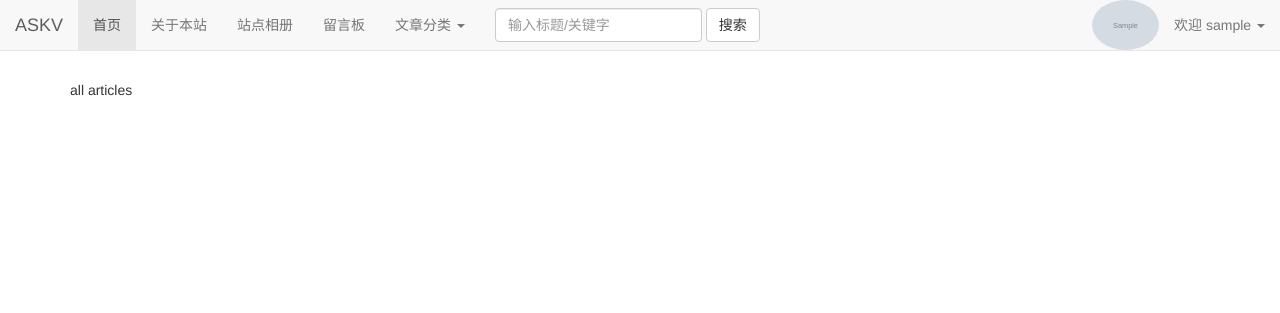
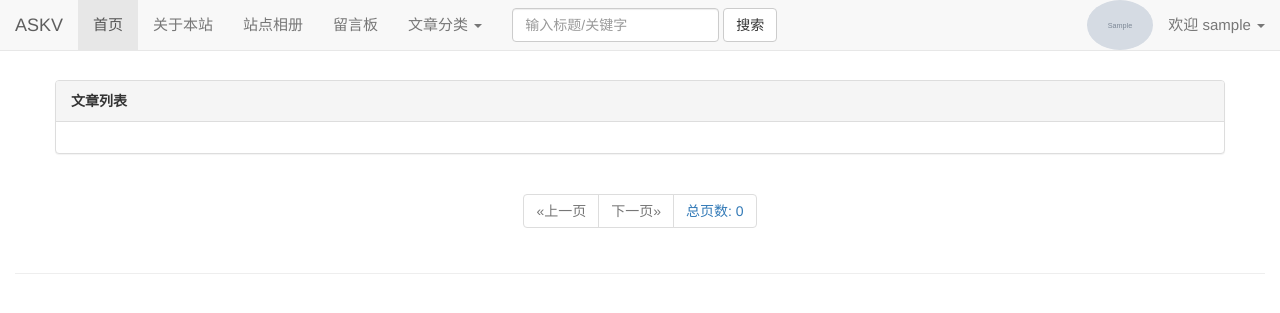
Before and after one commit to aikey2022/minipress, a Flask app: page / in a window 1280 px wide. Shown: the top 313 px of the page. Run offline with Flask 2, Linux system fonts and the light colour scheme; the visitor is signed in with stand-in values (Sample User, id 1); tables that the repository leaves empty hold one stand-in row (values such as "Sample post"); grey boxes marked "Sample" are stand-in pictures; some libraries are stand-ins or nearby versions.

Commit message:
新增首页及首页分页展示功能

```diff
--- a/apps/article/articl_v1.py
+++ b/apps/article/articl_v1.py
@@ -9,9 +9,38 @@
 bp_logging = CreateLogging('article_v1','debug')
 
 
+# 文章首页
 @article_bp.route('/',endpoint='articles')
 def article_index():
-    return render_template('article/index.html',types=g.types,user=g.user)
+    # 获取当前分页数默认为1 类型为int
+    # 当前页码
+    current_page = request.args.get('page',1,type=int)
+    # 每页条数
+    per_page = 20
+
+    # 获取pagination对象
+    pagination = Article.query.filter(Article.uid == g.user.id,Article.isdelete != 1).order_by(-Article.create_time).paginate(page=current_page,per_page=per_page)
+
+    #========实现显示固定分页数====================
+
+    # 1 需要显示的固定页数长度
+    page_control = 5
+
+    # 2 计算当前页到尾页的长度
+    page_len = pagination.pages - pagination.page
+
+    # 3 比较当前页到尾页的长度与设定的长度
+    if pagination.pages<page_control:
+        # 3.1 总页数小于固定页数长度
+        middle_page = range(1,pagination.pages+1)
+    elif page_len < page_control<= pagination.pages:
+        # 3.2 当前页到尾页全部显示
+        middle_page = range(pagination.pages-page_control+1,pagination.pages+1)
+    else:
+        # 3.3 当前页到设置的长度
+        middle_page = range(pagination.page,pagination.page+page_control)
+
+    return render_template('article/index.html',user=g.user,types=g.types,pagination=pagination,middle_page=middle_page)
 
 
 # 发布文章
--- a/templates/article/index.html
+++ b/templates/article/index.html
@@ -1,6 +1,21 @@
 {% extends 'base.html' %}
 
 {% block title %} <title>首页</title> {% endblock %}
+
+{% block style %}
+<style>
+{# 去掉鼠标悬浮下划线 #}
+a{
+    text-decoration: none;
+    font-size: 15px;
+    color: black;
+}
+a:hover {text-decoration: none;}
+
+</style>
+{% endblock %}
+
+
 {% block content %}
 <div class="container">
     {# 打印闪现内容 #}
@@ -16,6 +31,47 @@
     </h3>
 
     {# 展示所有文章 #}
-    <p>all articles</p>
+    <div class="row">
+        <div class="panel panel-default">
+          <div class="panel-heading"><strong>文章列表</strong></div>
+              <div class="panel-body">
+                <div class="col-md-12" >
+                    {% for article in pagination.items %}
+                    <div class="col-md-10" ><span style="color: #7ed321;">•</span> <a style="lineheight:20" href="{{ url_for('article.detail') }}?aid={{ article.id}}" title="{{article.article_title}}" target="_blank">{{article.article_title}}</a> </div> <div class="col-md-2" style="color:gray">{{article.create_time}}</div>
+                    {% endfor %}
+                </div>
+              </div>
+        </div>
+    </div>
+
+        {# 分页导航 #}
+        <div class="col-md-12" style="text-align:center;">
+            <nav aria-label="Page navigation">
+                <ul class="pagination">
+                    {# 上一页 #}
+                    {% if not pagination.has_prev %}
+                    <li class="disabled"><span aria-hidden="true">&laquo;上一页</span></li>
+                    {% else %}
+                    <li><a href="{{url_for('article.articles') }}?page={{ pagination.prev_num }}" aria-label="Previous" ><span aria-hidden="true">&laquo;上一页</span> </a></li>
+                    {% endif %}
+
+                    {% for page_num in middle_page %}
+                    <li {% if page_num == pagination.page %} class="active" {% endif %} ><a href="{{url_for('article.articles') }}?page={{ page_num }}">{{ page_num }}</a></li>
+                    {% endfor %}
+
+                    {# 下一页 #}
+                    {% if not pagination.has_next %}
+                    <li class="disabled"><span aria-hidden="true">下一页&raquo;</span></li>
+                    {% else %}
+                    <li><a href="{{url_for('article.articles') }}?page={{ pagination.next_num }}" aria-label="Next"><span aria-hidden="true">下一页&raquo;</span></a></li>
+                    {% endif %}
+                    <li><span>总页数: {{ pagination.pages }}</span></li>
+                </ul>
+            </nav>
+        </div>
 </div>
+{# 分割线 #}
+<div class="col-md-12" > <hr /> </div>
+
+
 {% endblock %}
--- a/templates/base.html
+++ b/templates/base.html
@@ -24,7 +24,7 @@
 	  <div class="container-fluid">
 		<!-- Brand and toggle get grouped for better mobile display -->
 		<div class="navbar-header">
-		  <a class="navbar-brand" href="#">ASKV</a>
+		  <a class="navbar-brand" href="{{url_for('article.articles')}}">ASKV</a>
 		</div>
 
 		<!-- Collect the nav links, forms, and other content for toggling -->
```
Also changed, not shown: templates/article/admin_article.html (+5 -2 lines).
